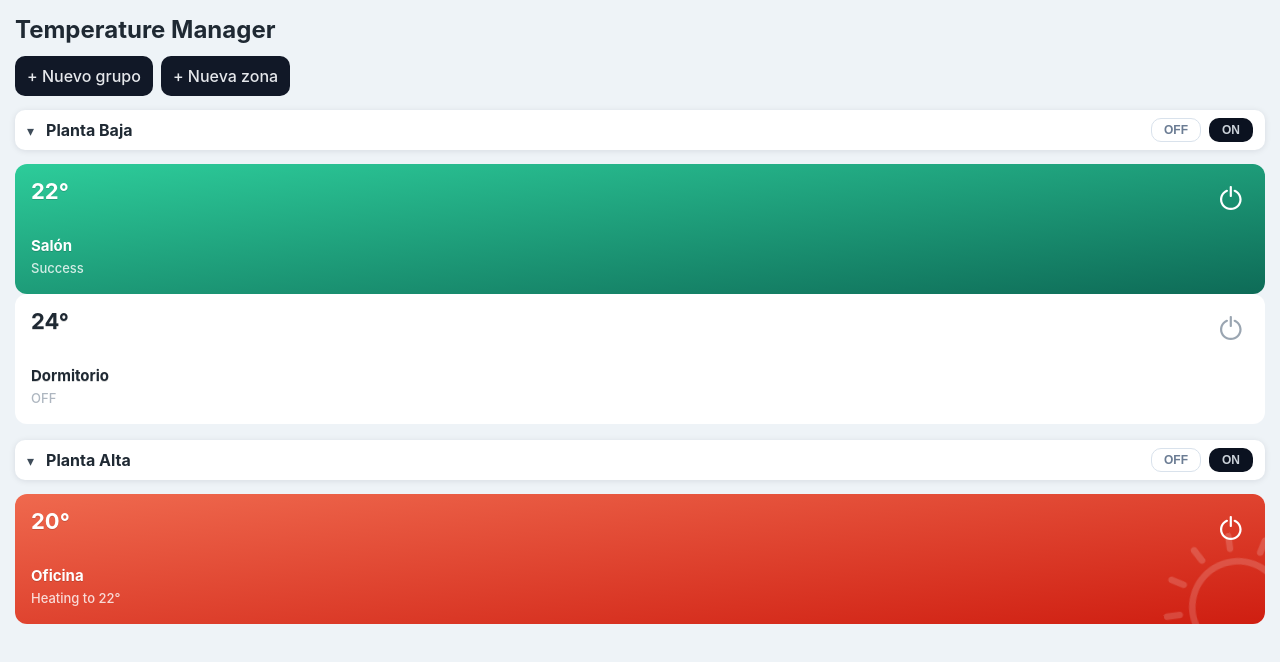
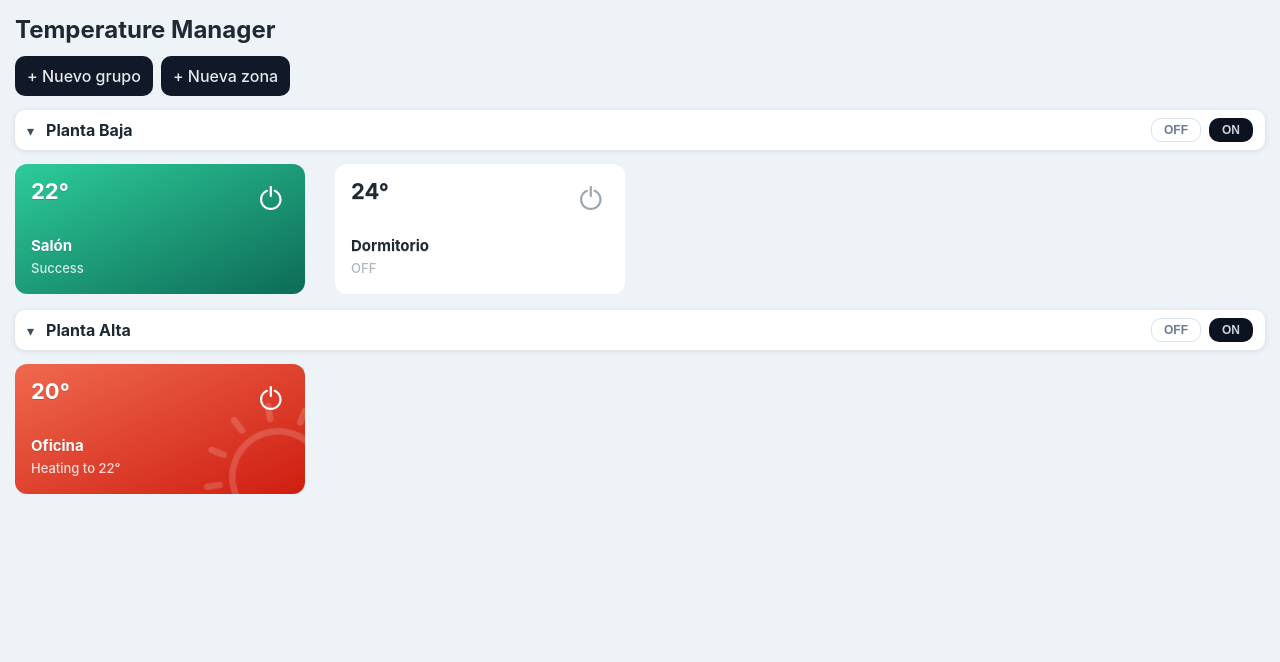
Before and after one commit to AdrianChSilva/temperature-manager, a React (Vite) app: page / in a window 1280 px wide. Shown: the top 662 px of the page. Built offline with nearby package versions, Linux system fonts and the light colour scheme.

Commit message:
style: grid layout added

```diff
--- a/src/index.css
+++ b/src/index.css
@@ -137,3 +137,23 @@ body {
 .btn:active {
   transform: translateY(0);
 }
+
+/* Grid */
+.zones-grid {
+  display: grid;
+  gap: var(--spacing-md);
+  grid-template-columns: repeat(2, minmax(0, 1fr));
+}
+
+@media (min-width: 640px) {
+  .zones-grid {
+    gap: var(--spacing-xl);
+    grid-template-columns: repeat(3, minmax(0, 1fr));
+  }
+}
+
+@media (min-width: 1024px) {
+  .zones-grid {
+    grid-template-columns: repeat(4, minmax(0, 1fr));
+  }
+}
--- a/src/shared/styles/variables.css
+++ b/src/shared/styles/variables.css
@@ -27,6 +27,7 @@
   --spacing-sm: 8px;
   --spacing-md: 12px;
   --spacing-lg: 16px;
+  --spacing-xl: 30px;
 
   /* Border Radius */
   --radius-md: 10px;
```
